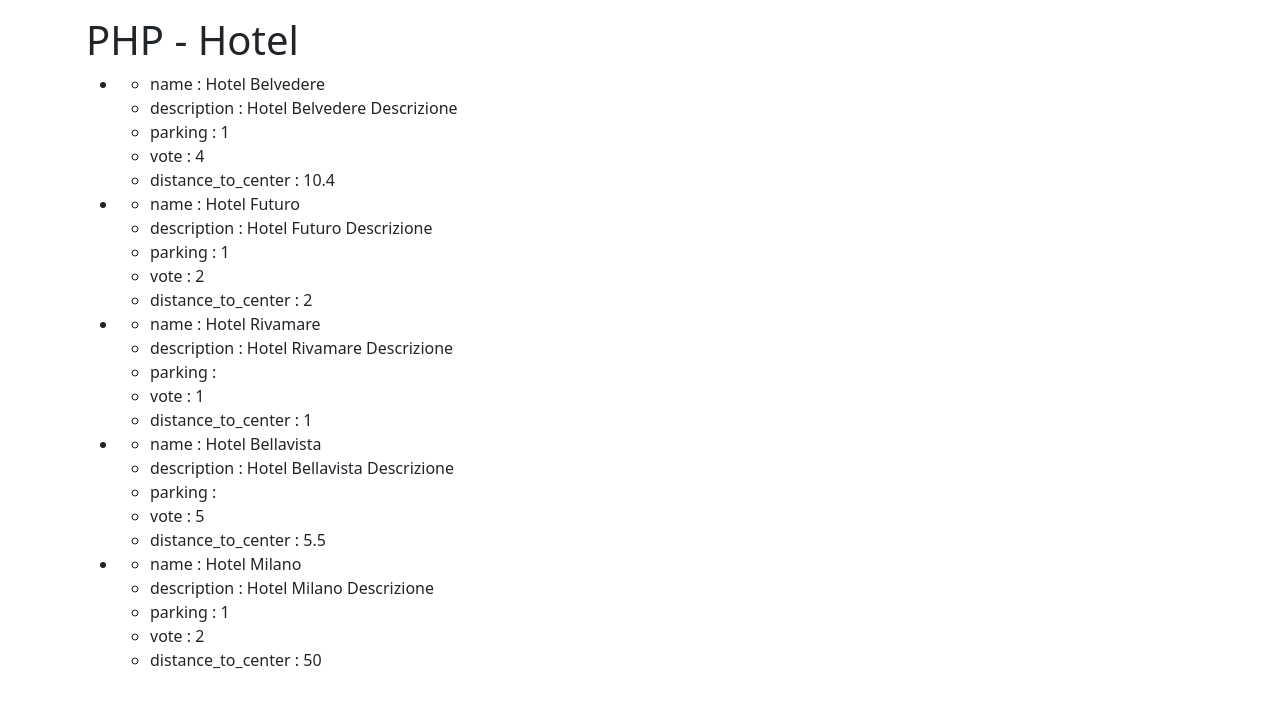
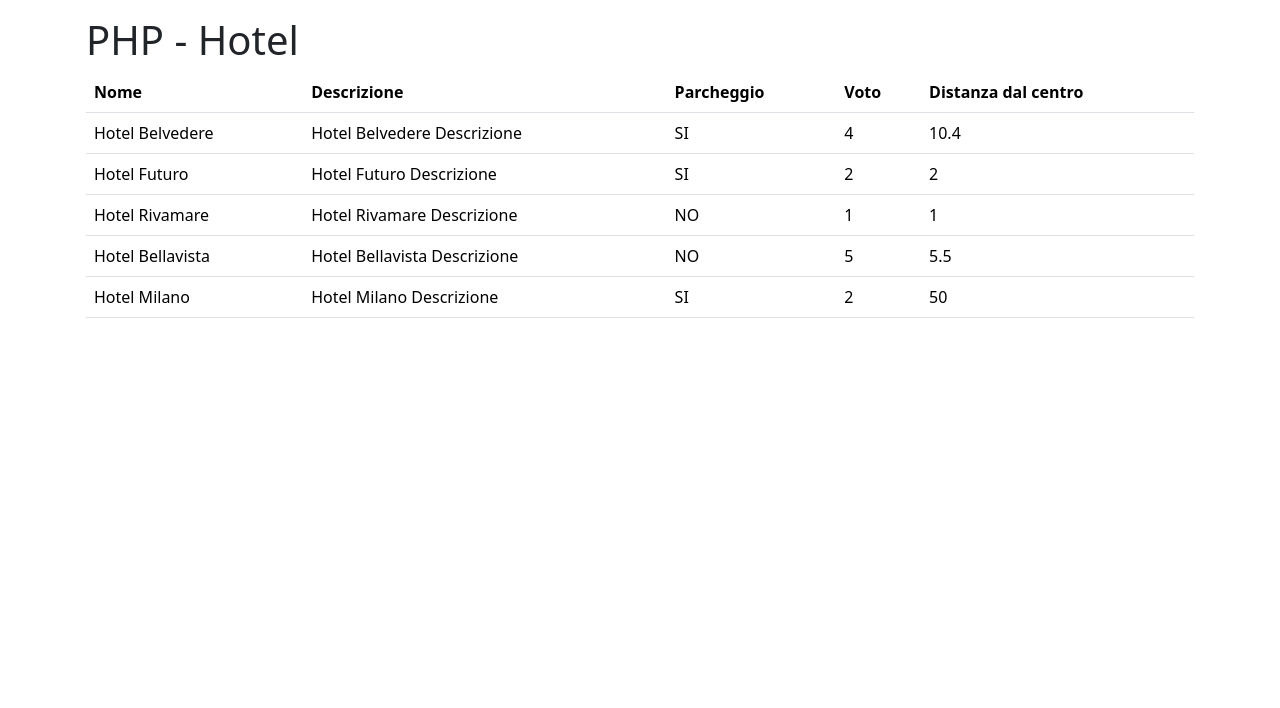
Before and after one commit to simoneditaranto/php-hotel, a PHP site: page / in a window 1280 px wide. Shown: the top 708 px of the page. Run offline with PHP 8.4, Linux system fonts and the light colour scheme.

Commit message:
info mostrate tramite una tabella

```diff
--- a/index.php
+++ b/index.php
@@ -60,35 +60,50 @@
         <div class="container p-3">
             <h1>PHP - Hotel</h1>
 
-            <ul>
+            <table class="table">
 
+                <thead>
+                    <tr>
+                        <th scope="col">Nome</th>
+                        <th scope="col">Descrizione</th>
+                        <th scope="col">Parcheggio</th>
+                        <th scope="col">Voto</th>
+                        <th scope="col">Distanza dal centro</th>
+                    </tr>
+                </thead>
+                <tbody>
                     <?php
 
                         // ciclo tutto l'array di hotel tramite un foreach
                         foreach($hotels as $currentHotel) {
 
                             echo "
-                        <li>
-                            <ul>
+                            <tr>
                             ";
 
                             foreach($currentHotel as $currentProperty => $value) {
+                                if($currentProperty == 'parking') {
+                                    if($value) {
+                                        $value = "SI";
+                                    } else {
+                                        $value = "NO";
+                                    };
+                                };
                                 echo "
-                            <li>
-                                $currentProperty : " . $value .  "
-                            </li>";
+                                <td>
+                                    $value
+                                </td>";
                             };
 
                             echo "
-                        </ul>
-                            </li>
+                            </tr>
                             ";
 
                         };
 
                     ?>
-
-            </ul>
+                </tbody>
+            </table>
 
         </div>
 
```
Lines whose indentation alone changed are shown as unchanged.
